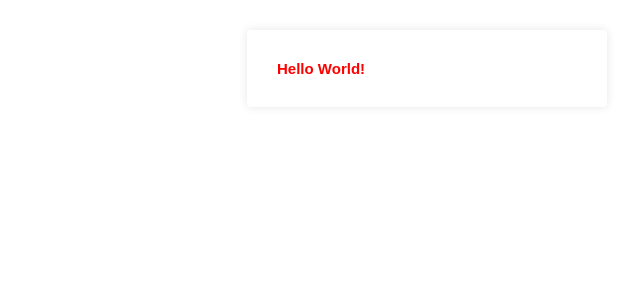
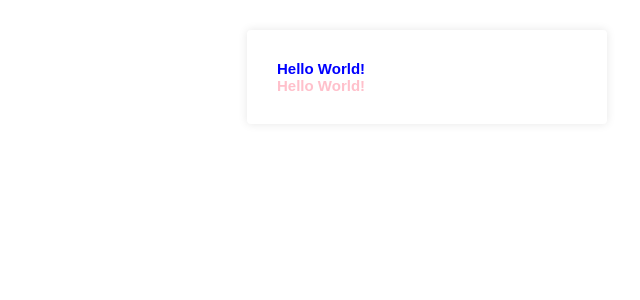
Before and after one commit to gabrielsantos7/Frontend-Alunos-React, a React (Vite) app: page /login in a window 1280 px wide. Shown: the top 300 px of the page, without its empty margins (213-853 px from the left). Built offline with nearby package versions, Linux system fonts and the light colour scheme; the HTML template or start-up script is replaced by a standard one.

Commit message:
Add styled components

```diff
--- a/src/pages/Login/index.jsx
+++ b/src/pages/Login/index.jsx
@@ -3,6 +3,7 @@ import { Title } from './styled';
 function Login() {
   return (
     <>
+      <Title color='blue'>Hello World!</Title>
       <Title>Hello World!</Title>
     </>
   );
--- a/src/pages/Login/styled.js
+++ b/src/pages/Login/styled.js
@@ -1,5 +1,5 @@
 import styled from 'styled-components';
 
 export const Title = styled.h1`
-  color: red
+  color: ${(prop) => (prop.color ? prop.color : 'pink')}
 `;
```
